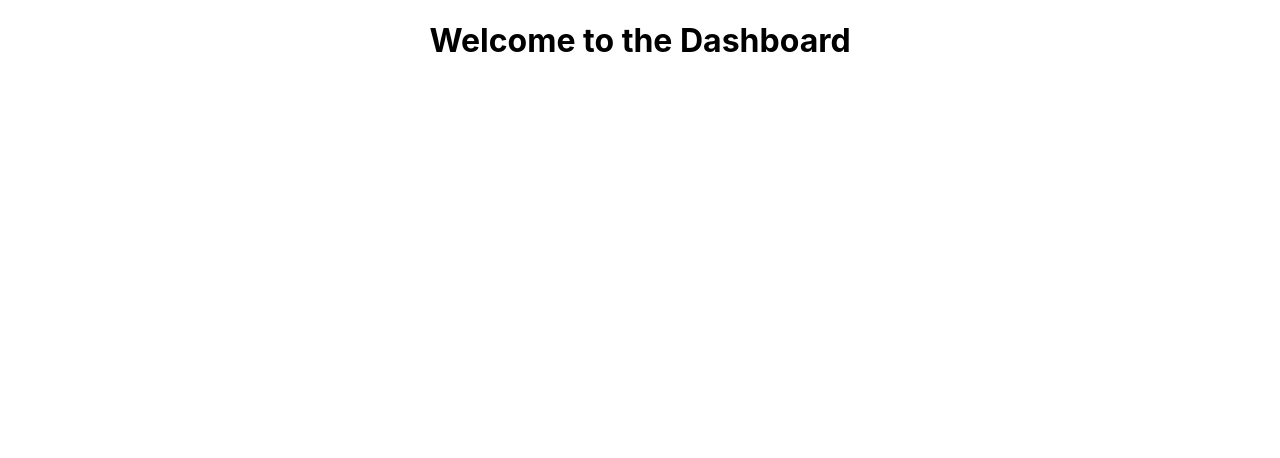
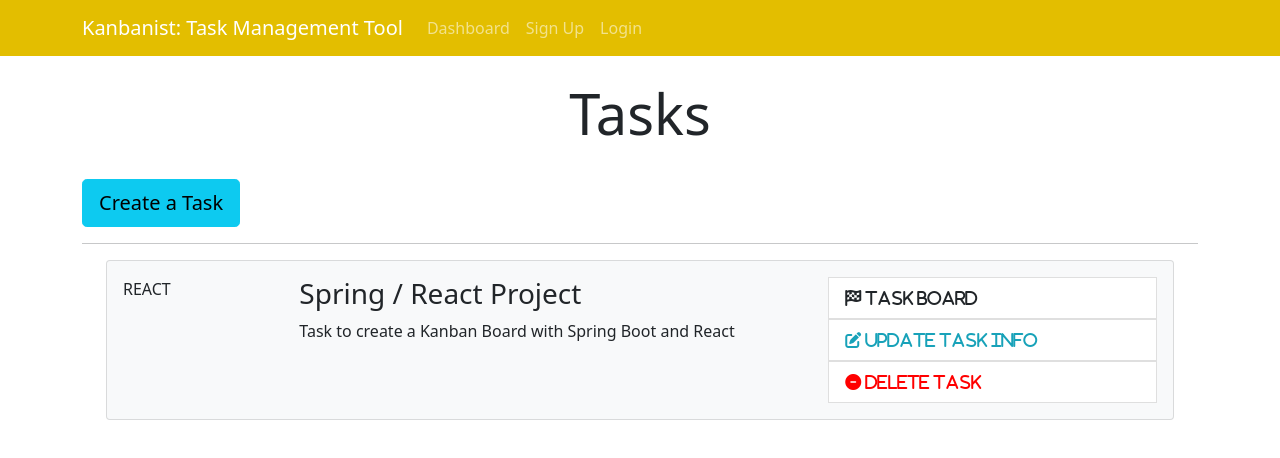
Before and after one commit to Sil3ntRo/Kanbanist, a React (Create React App) app in the folder kanbanistreact/: page / in a window 1280 px wide. Shown: the top 458 px of the page. Built offline with nearby package versions, Linux system fonts and the light colour scheme.

Commit message:
Added styling to navbar, dashboard, and taskitem

```diff
--- a/kanbanistreact/package.json
+++ b/kanbanistreact/package.json
@@ -6,6 +6,7 @@
     "@testing-library/jest-dom": "^5.16.4",
     "@testing-library/react": "^13.1.1",
     "@testing-library/user-event": "^13.5.0",
+    "bootstrap": "^5.1.3",
     "react": "^18.1.0",
     "react-dom": "^18.1.0",
     "react-scripts": "5.0.1",
--- a/kanbanistreact/public/index.html
+++ b/kanbanistreact/public/index.html
@@ -24,7 +24,9 @@
       work correctly both with client-side routing and a non-root public URL.
       Learn how to configure a non-root public URL by running `npm run build`.
     -->
-    <title>React App</title>
+    <link rel="stylesheet" href="https://cdnjs.cloudflare.com/ajax/libs/font-awesome/6.1.1/css/all.min.css" integrity="sha512-KfkfwYDsLkIlwQp6LFnl8zNdLGxu9YAA1QvwINks4PhcElQSvqcyVLLD9aMhXd13uQjoXtEKNosOWaZqXgel0g==" crossorigin="anonymous" referrerpolicy="no-referrer" />
+
+    <title>Kanbanist</title>
   </head>
   <body>
     <noscript>You need to enable JavaScript to run this app.</noscript>
--- a/kanbanistreact/src/App.css
+++ b/kanbanistreact/src/App.css
@@ -1,38 +1,62 @@
-.App {
-  text-align: center;
+img {
+  width: 100%;
 }
 
-.App-logo {
-  height: 40vmin;
-  pointer-events: none;
+.navbar {
+  background-color: #e3f2fd;
+  background: #E3BE00;
 }
 
-@media (prefers-reduced-motion: no-preference) {
-  .App-logo {
-    animation: App-logo-spin infinite 20s linear;
-  }
+.fa.fa-edit {
+  color: #18a2b9;
 }
 
-.App-header {
-  background-color: #282c34;
-  min-height: 100vh;
-  display: flex;
-  flex-direction: column;
-  align-items: center;
-  justify-content: center;
-  font-size: calc(10px + 2vmin);
-  color: white;
+.list-group-item.delete:hover {
+  cursor: -webkit-grab;
+  background-color: pink;
 }
 
-.App-link {
-  color: #61dafb;
+.list-group-item.update:hover {
+  cursor: -webkit-grab;
+  background-color: gainsboro;
 }
 
-@keyframes App-logo-spin {
-  from {
-    transform: rotate(0deg);
-  }
-  to {
-    transform: rotate(360deg);
-  }
+.fa.fa-minus-circle {
+  color: red;
 }
+
+.landing {
+  position: relative;
+  /* background: url("../img/showcase.jpg") no-repeat; */
+  background-size: cover;
+  background-position: center;
+  height: 100vh;
+  margin-top: -24px;
+  margin-bottom: -50px;
+}
+
+.landing-inner {
+  padding-top: 80px;
+}
+
+.dark-overlay {
+  background-color: rgba(0, 0, 0, 0.7);
+  position: absolute;
+  top: 0;
+  left: 0;
+  width: 100%;
+  height: 100%;
+}
+
+.card-form {
+  opacity: 0.9;
+}
+
+.latest-profiles-img {
+  width: 40px;
+  height: 40px;
+}
+
+.form-control::placeholder {
+  color: #bbb !important;
+}
--- a/kanbanistreact/src/App.js
+++ b/kanbanistreact/src/App.js
@@ -1,10 +1,12 @@
-import logo from './logo.svg';
 import './App.css';
 import Dashboard from './components/Dashboard';
+import Header from './components/Layout/Header';
+import "bootstrap/dist/css/bootstrap.min.css"
 
 function App() {
   return (
     <div className="App">
+      <Header />
       <Dashboard />
     </div>
   );
--- a/kanbanistreact/src/components/Dashboard.js
+++ b/kanbanistreact/src/components/Dashboard.js
@@ -1,10 +1,29 @@
 import React, { Component } from 'react'
+import TaskItem from './Task/TaskItem';
 
 class Dashboard extends Component {
   render() {
     return (
-      <h1>Welcome to the Dashboard</h1>
-    )
+
+        <div className="tasks">
+        <div className="container">
+            <div className="row">
+                <div className="col-md-12">
+                    <h1 className="display-4 text-center">Tasks</h1>
+                    <br />
+                    <a href="TaskForm.html" className="btn btn-lg btn-info">
+                        Create a Task
+                    </a>
+                    <br />
+                    <hr />
+                    <TaskItem />
+
+                </div>
+            </div>
+        </div>
+    </div>
+
+    );
   }
 }
 
--- /dev/null
+++ b/kanbanistreact/src/components/Layout/Header.js
@@ -0,0 +1,43 @@
+import React, { Component } from 'react'
+
+ class Header extends Component {
+  render() {
+    return (
+        <nav className="navbar navbar-expand-sm navbar-dark  mb-4">
+        <div className="container">
+            <a class="navbar-brand" href="Dashboard.html">
+                Kanbanist: Task Management Tool
+            </a>
+            <button className="navbar-toggler" type="button" data-toggle="collapse" data-target="#mobile-nav">
+                <span className="navbar-toggler-icon" />
+            </button>
+
+            <div className="collapse navbar-collapse" id="mobile-nav">
+                <ul className="navbar-nav mr-auto">
+                    <li className="nav-item">
+                        <a className="nav-link" href="/dashboard">
+                            Dashboard
+                        </a>
+                    </li>
+                </ul>
+
+                <ul className="navbar-nav ml-auto">
+                    <li className="nav-item">
+                        <a className="nav-link " href="register.html">
+                            Sign Up
+                        </a>
+                    </li>
+                    <li className="nav-item">
+                        <a className="nav-link" href="login.html">
+                            Login
+                        </a>
+                    </li>
+                </ul>
+            </div>
+        </div>
+    </nav>
+    );
+  }
+}
+
+export default Header;
--- /dev/null
+++ b/kanbanistreact/src/components/Task/TaskItem.js
@@ -0,0 +1,44 @@
+import React, { Component } from 'react'
+
+ class TaskItem extends Component {
+  render() {
+    return (
+
+                        <div className="container">
+                            <div className="card card-body bg-light mb-3">
+                                <div className="row">
+                                    <div className="col-2">
+                                        <span className="mx-auto">REACT</span>
+                                    </div>
+                                    <div className="col-lg-6 col-md-4 col-8">
+                                        <h3>Spring / React Project</h3>
+                                        <p>Task to create a Kanban Board with Spring Boot and React</p>
+                                    </div>
+                                    <div className="col-md-4 d-none d-lg-block">
+                                        <ul className="list-group">
+                                            <a href="#">
+                                                <li className="list-group-item board">
+                                                    <i className="fa fa-flag-checkered pr-1"> Task Board </i>
+                                                </li>
+                                            </a>
+                                            <a href="#">
+                                                <li className="list-group-item update">
+                                                    <i className="fa fa-edit pr-1"> Update Task Info</i>
+                                                </li>
+                                            </a>
+                                            <a href="">
+                                                <li className="list-group-item delete">
+                                                    <i className="fa fa-minus-circle pr-1"> Delete Task</i>
+                                                </li>
+                                            </a>
+                                        </ul>
+                                    </div>
+                                </div>
+                            </div>
+                        </div>
+
+    )
+  }
+}
+
+export default TaskItem;
```
Also changed, not shown: 1 other file (tests, documents, lock files or other folders).
